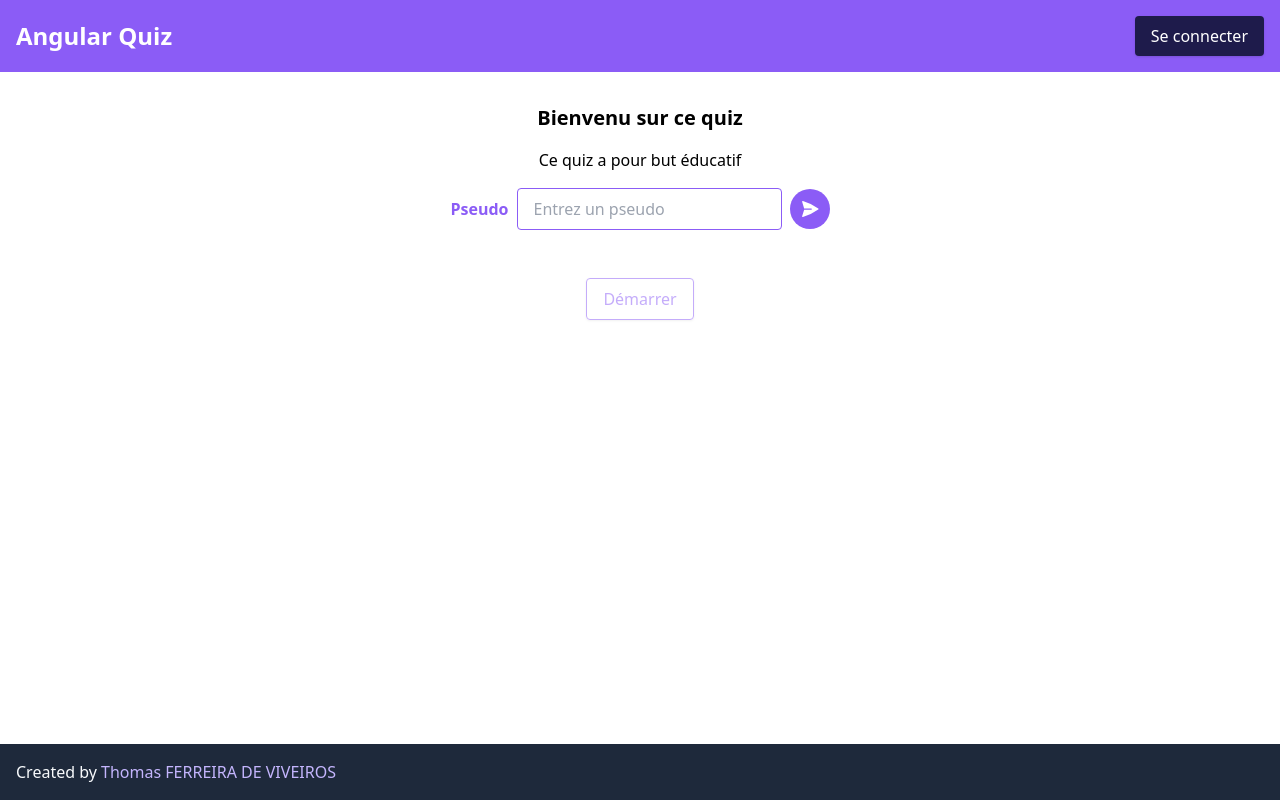
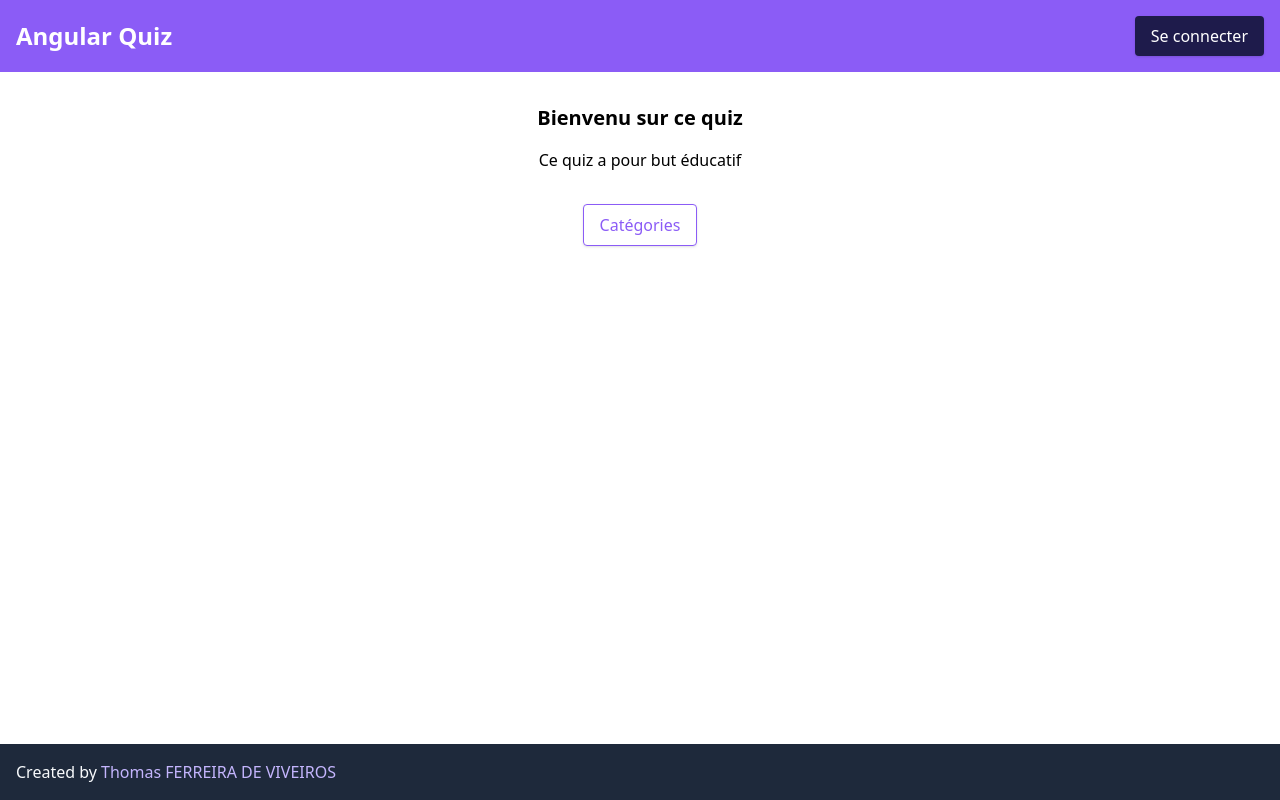
Before and after one commit to LouisRvlE/angular-quiz, an Angular app: page / in a window 1280 px wide. Built offline with nearby package versions, Linux system fonts and the light colour scheme.

Commit message:
Remove player name input form and update navigation button in home component

```diff
--- a/src/app/home/home.component.html
+++ b/src/app/home/home.component.html
@@ -1,14 +1,8 @@
 <section class="home">
   <h2 class="home_title">Bienvenu sur ce quiz</h2>
   <p class="home_presentation">Ce quiz a pour but éducatif</p>
-  <form action="" class="home_form" *ngIf="!playerName.length || !isPlayerNameConfirmed">
-    <label for="name">Pseudo</label>
-    <input type="text" id="name" name="name" placeholder="Entrez un pseudo" [(ngModel)]="playerName" required>
-    <button class="btn--icon" (click)="confirmPseudo()">
-      <svg xmlns="http://www.w3.org/2000/svg" viewBox="0 0 24 24" fill="currentColor">
-        <path d="M3.478 2.405a.75.75 0 00-.926.94l2.432 7.905H13.5a.75.75 0 010 1.5H4.984l-2.432 7.905a.75.75 0 00.926.94 60.519 60.519 0 0018.445-8.986.75.75 0 000-1.218A60.517 60.517 0 003.478 2.405z" />
-      </svg>
-    </button>
-  </form>
-  <button class="home_quiz-btn btn--outline" (click)="navigateToQuiz()" [disabled]="isPlayerNameFill">Démarrer</button>
+
+  <button class="home_quiz-btn btn--outline" (click)="navigateToCategories()">
+    Catégories
+  </button>
 </section>
```
